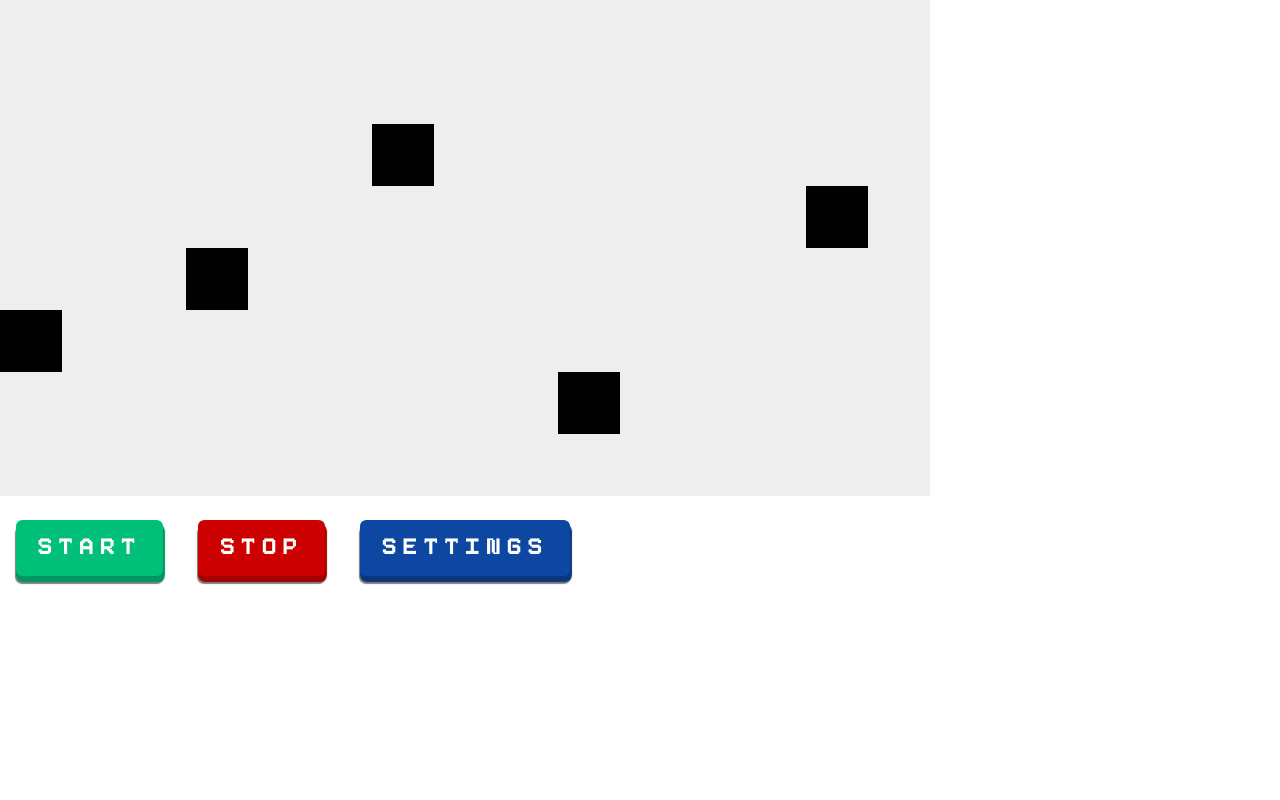
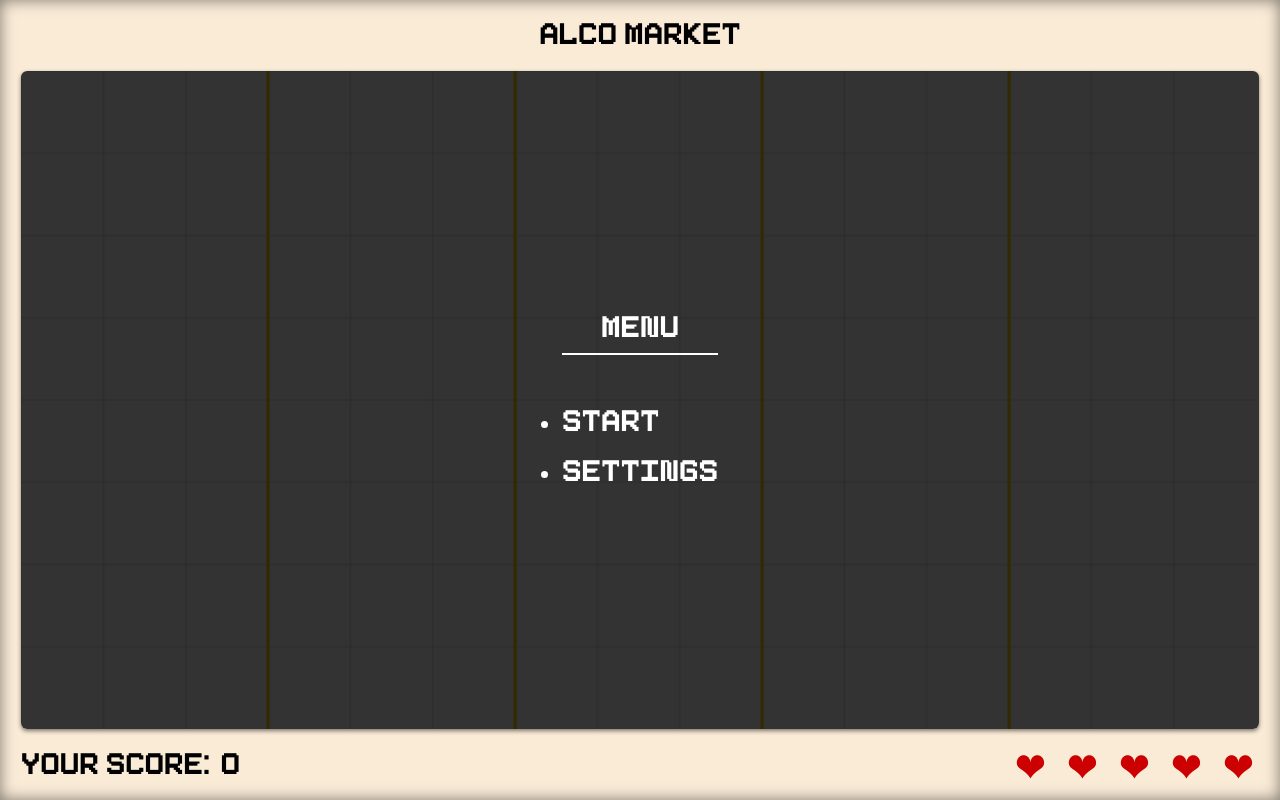
Before and after one commit to aimtupsu/5-minute-alco-market, a website built with webpack: page game-client/src/index.html in a window 1280 px wide. Built offline with nearby package versions, Linux system fonts and the light colour scheme; files whose address does not match are found by name.

Commit message:
some fix

```diff
--- a/game-client/package.json
+++ b/game-client/package.json
@@ -30,5 +30,8 @@
     "style-loader": "^2.0.0",
     "webpack": "^4.46.0",
     "webpack-cli": "^4.8.0"
+  },
+  "dependencies": {
+    "core-js": "^3.18.0"
   }
 }
--- a/game-client/src/assets/sass/fragments/base/_common.scss
+++ b/game-client/src/assets/sass/fragments/base/_common.scss
@@ -1,6 +1,5 @@
 :root {
   font-size: calc(0.5em + 1vw);
-  box-sizing: border-box;
   font-family: $primary-font;
   color: $primary-text-color;
   line-height: 1.2;
@@ -9,6 +8,7 @@
 * {
   padding: 0;
   margin: 0;
+  box-sizing: border-box;
 
   &::after,
   &::before {
@@ -26,3 +26,17 @@ ul,
 ol {
   list-style-type: none;
 }
+
+canvas {
+  display: block;
+}
+
+/** Support classes */
+
+.flex-1 {
+  flex: 1;
+}
+
+.flex-0 {
+  flex: 0;
+}
--- /dev/null
+++ b/game-client/src/assets/sass/fragments/components/_footer.scss
@@ -0,0 +1,21 @@
+.stats {
+  font-size: $primary-font-size;
+  display: flex;
+  align-items: center;
+  justify-content: space-between;
+  margin: 0.25em 0;
+
+  &__score,
+  &__lives {
+    font-size: $secondary-font-size;
+    display: flex;
+
+    > div {
+      margin-right: 0.25em;
+
+      &:last-child {
+        margin-right: 0;
+      }
+    }
+  }
+}
--- /dev/null
+++ b/game-client/src/assets/sass/fragments/components/_heart.scss
@@ -0,0 +1,21 @@
+.heart {
+  font-size: $secondary-font-size;
+  width: 1em;
+  height: 1em;
+  position: relative;
+  color: $speechRed;
+  overflow: hidden;
+
+  &::after {
+    text-align: center;
+    position: absolute;
+    top: 50%;
+    left: 50%;
+    transform: translate(-50%, -35%);
+    content: "❤";
+  }
+
+  &--grey {
+    color: $grey;
+  }
+}
--- /dev/null
+++ b/game-client/src/assets/sass/fragments/components/_menu.scss
@@ -0,0 +1,21 @@
+.menu {
+  font-size: $primary-font-size;
+  color: $secondary-text-color;
+
+  &__title {
+    margin-bottom: 1em;
+    text-align: center;
+    border-bottom: 2px solid;
+  }
+
+  &__list {
+    li {
+      cursor: pointer;
+      list-style-type: disc;
+
+      &:hover {
+        color: $speechRed;
+      }
+    }
+  }
+}
--- /dev/null
+++ b/game-client/src/assets/sass/fragments/components/_overlay.scss
@@ -0,0 +1,30 @@
+.overlay {
+  position: absolute;
+  top: 0;
+  right: 0;
+  bottom: 0;
+  left: 0;
+  background: transparentize($black, 0.2);
+  justify-content: center;
+  align-items: center;
+
+  &--show {
+    display: flex;
+  }
+
+  &--hide {
+    display: none;
+  }
+}
+
+.info {
+  font-size: 0.5rem;
+  text-align: center;
+  animation: info ease 1s forwards;
+}
+
+@keyframes info {
+  100% {
+    font-size: 8rem;
+  }
+}
--- /dev/null
+++ b/game-client/src/assets/sass/fragments/layout/_layout.scss
@@ -0,0 +1,28 @@
+.application {
+  font-size: $primary-font-size;
+  width: 100vw;
+  height: 100vh;
+  max-width: 100%;
+  max-height: 100%;
+  display: flex;
+  padding: 0 0.5em;
+  background: $app-background;
+  overflow: hidden;
+  flex-direction: column;
+  box-shadow: inset 0 0 15px transparentize($shadow-color, 0.5);
+
+  &__title {
+    font-size: $secondary-font-size;
+    text-align: center;
+    margin: 0.25em 0;
+  }
+}
+
+#canvas-container {
+  background: $white;
+  overflow: hidden;
+  display: flex;
+  border-radius: 0.15em;
+  box-shadow: 0 2px 4px transparentize($shadow-color, 0.5);
+  position: relative;
+}
--- a/game-client/src/assets/sass/styles.scss
+++ b/game-client/src/assets/sass/styles.scss
@@ -2,4 +2,8 @@
 @import "fragments/base/normalize";
 @import "fragments/base/typography";
 @import "fragments/base/common";
-@import "fragments/components/button";
+@import "fragments/layout/layout";
+@import "fragments/components/footer";
+@import "fragments/components/heart";
+@import "fragments/components/overlay";
+@import "fragments/components/menu";
--- a/game-client/src/constants/index.js
+++ b/game-client/src/constants/index.js
@@ -6,31 +6,38 @@ const level = {
 
 const lives = {
   EASY: 5,
-  NORMAL: 3,
-  HARD: 1,
+  NORMAL: 4,
+  HARD: 3,
 };
 
 const waves = {
   EASY: 5,
   NORMAL: 7,
-  HARD: 10,
+  HARD: 9,
 }
 
 const faster = {
   EASY: 1.2,
-  NORMAL: 1.4,
-  HARD: 1.6,
+  NORMAL: 1.3,
+  HARD: 1.4,
+};
+
+const statsType = {
+  LIVES: "LIVES",
+  SCORE: "SCORE",
 };
 
 const FIRST_WAVE_SPEED = 1.2;
-// Делаем задержку первой волны не равную 0, чтобы дать пользователю подготовиться :)
-const FIRST_WAVE_DELAY = 1;
+const WAVE_DELAY = 2;
+const ONE_ITERATION = 1000;
 
 export default {
   level,
   lives,
   waves,
   faster,
+  statsType,
   FIRST_WAVE_SPEED,
-  FIRST_WAVE_DELAY,
+  WAVE_DELAY,
+  ONE_ITERATION,
 };
--- a/game-client/src/index.html
+++ b/game-client/src/index.html
@@ -7,10 +7,21 @@
     <title>NAME</title>
 </head>
 <body>
-    <div id="application"></div>
-    <div class="button button--start">Start</div>
-    <div class="button button--stop">Stop</div>
-    <div class="button">Settings</div>
+    <div class="application">
+        <div class="application__title">Alco Market</div>
+        <div id="canvas-container" class="flex-1">
+            <div id="overlay" class="overlay overlay--hide">
+                <div class="overlay__content"></div>
+            </div>
+        </div>
+        <div class="stats">
+            <div class="stats__score">
+                <div class="caption">Your score:</div>
+                <div id="score" class="score">0</div>
+            </div>
+            <div id="lives" class="stats__lives"></div>
+        </div>
+    </div>
     <script src="bundle.VERSION.js"></script>
 </body>
 </html>
--- a/game-client/src/main.js
+++ b/game-client/src/main.js
@@ -1,14 +1,9 @@
 import "./scripts/helpers/global";
 
-import "./scripts/webcoket/websocket";
 import "./assets/sass/styles.scss";
 
 import Game from "./scripts/game/game";
 
 window.onload = () => {
-  const game = new Game();
-
-  console.log('game: ', game);
-
-  game.start();
+  window.game = new Game();
 };
--- a/game-client/src/scripts/game/canvas.js
+++ b/game-client/src/scripts/game/canvas.js
@@ -1,37 +1,56 @@
 import helpers from "../helpers";
 
-function Canvas(game, settings) {
+import constants from "../../constants";
+
+function Canvas(settings, callbacks = {}) {
   if (!(this instanceof Canvas)) {
-    return new Canvas(settings);
+    return new Canvas(settings, callbacks);
   }
 
   const {
-    canvasWidth,
-    canvasHeight,
     canvasContainerId,
     canvasBackgroundColor,
     countTapes,
     countCellsOnTape
   } = settings;
 
-  const cellSize = helpers.round(canvasWidth / countTapes / countCellsOnTape);
-  const countCellsInWidth = helpers.round(canvasWidth / cellSize);
-  const countCellsInHeight = helpers.round(canvasHeight / cellSize);
+  this.callbacks = callbacks;
+  this.context = null;
+  this.cellSize = null;
+  this.countCellsInWidth = null
+  this.countCellsInHeight = null;
+  this.canvasWidth = null;
+  this.canvasHeight = null;
+  this.tapeSize = null;
+  this.countTapes = countTapes;
+  this.countCellsOnTape = countCellsOnTape;
+  this.canvasContainerId = canvasContainerId;
+  this.canvasBackgroundColor = canvasBackgroundColor;
 
-  this.game = game;
-  this.context = null;
+  this._initialize();
+  this._setContext();
+  this._bindEvents();
+}
+
+Canvas.prototype._initialize = function () {
+  const { countTapes, countCellsOnTape } = this;
+  const { w, h } = this._getSizeContainer();
+
+  const cellSize = helpers.floor(w / countTapes / countCellsOnTape);
+  const countCellsInWidth = helpers.floor(w / cellSize);
+  const countCellsInHeight = helpers.floor(h / cellSize);
+
   this.cellSize = cellSize;
   this.countCellsInWidth = countCellsInWidth;
   this.countCellsInHeight = countCellsInHeight;
   this.canvasWidth = countCellsInWidth * cellSize;
   this.canvasHeight = countCellsInHeight * cellSize;
-  this.canvasContainerId = canvasContainerId;
-  this.canvasBackgroundColor = canvasBackgroundColor;
   this.tapeSize = countCellsInWidth / countTapes;
-  this.countTapes = countTapes;
+};
 
-  this.setContext();
-}
+Canvas.prototype._setContext = function () {
+  this.context = this._renderIntoDOM().getContext('2d');
+};
 
 Canvas.prototype._clear = function () {
   CanvasRenderingContext2D.prototype.clearRect.apply(this.context, helpers.asArray(arguments));
@@ -43,15 +62,7 @@ Canvas.prototype.clearAll = function () {
   return this;
 };
 
-Canvas.prototype.clearYRect = function (fromY, toY) {
-  const { cellSize, canvasWidth } = this;
-
-  this._clear(0, fromY * cellSize, canvasWidth, (toY - fromY + 1) * cellSize);
-
-  return this;
-};
-
-Canvas.prototype.setContextAttrs = function (objectProps) {
+Canvas.prototype._setContextAttrs = function (objectProps) {
   const { context } = this;
 
   for (let prop in objectProps) {
@@ -65,7 +76,7 @@ Canvas.prototype.drawLine = function (fromX, fromY, toX, toY, props = false) {
   const { context } = this;
 
   if (props) {
-    this.setContextAttrs(props);
+    this._setContextAttrs(props);
   }
 
   context.beginPath();
@@ -118,39 +129,50 @@ Canvas.prototype.drawGrid = function () {
   return this;
 };
 
-Canvas.prototype.renderIntoDOM = function () {
-  const {
-    canvasWidth,
-    canvasHeight,
-    canvasContainerId
-  } = this;
+Canvas.prototype._getContainer = function () {
+  return document.getElementById(this.canvasContainerId) || document.body;
+};
+
+Canvas.prototype._getSizeContainer = function (element) {
+  const container = element || this._getContainer();
+
+  const rect = container.getBoundingClientRect();
+
+  return {
+    w: helpers.round(rect.width),
+    h: helpers.round(rect.height),
+  };
+};
+
+Canvas.prototype._renderIntoDOM = function () {
+  const { canvasWidth, canvasHeight } = this;
+  const container = this._getContainer();
 
   const canvas = document.createElement("canvas");
-  const container = document.getElementById(canvasContainerId);
 
   canvas.width = canvasWidth;
   canvas.height = canvasHeight;
 
-  if (container) {
-    container.appendChild(canvas);
-  } else {
-    document.body.appendChild(canvas);
-  }
-
-  this._bindEvents(canvas);
+  container.appendChild(canvas);
 
   return canvas;
 };
 
-Canvas.prototype.setContext = function () {
-  this.context = this.renderIntoDOM().getContext("2d");
+Canvas.prototype._bindEvents = function () {
+  const { cellSize, context: { canvas }, callbacks } = this;
 
-  return this;
-};
+  const rect = canvas.getBoundingClientRect();
 
-Canvas.prototype._bindEvents = function (canvas) {
-  const { cellSize, game } = this;
-  const rect = canvas.getBoundingClientRect();
+  window.addEventListener('resize', () => {
+    const { canvasWidth, canvasHeight } = this;
+
+    this._initialize();
+
+    canvas.width = canvasWidth;
+    canvas.height = canvasHeight;
+
+    this.drawGrid();
+  }, false);
 
   canvas.addEventListener("click", (event) => {
     const x = event.clientX - rect.left,
@@ -159,22 +181,8 @@ Canvas.prototype._bindEvents = function (canvas) {
     const resX = helpers.floor(x / cellSize),
           resY = helpers.floor(y / cellSize) + 1;
 
-    game.check(resX, resY);
+    callbacks.updateStats && callbacks.updateStats(constants.statsType.SCORE, { x: resX, y: resY });
   }, false);
-};
-
-Canvas.prototype.fillYBackground = function (fromY, toY, color) {
-  const {
-    context,
-    canvasWidth,
-    canvasBackgroundColor,
-    cellSize,
-  } = this;
-
-  context.fillStyle = canvasBackgroundColor;
-  context.fillRect(0, fromY * cellSize, canvasWidth, (toY - fromY + 1) * cellSize);
-
-  return this;
 };
 
 Canvas.prototype.getTapesPositions = function () {
--- a/game-client/src/scripts/game/game-settings.js
+++ b/game-client/src/scripts/game/game-settings.js
@@ -1,8 +1,6 @@
 const defaultSettings = {
-  canvasWidth: 931,
-  canvasHeight: 503,
   canvasBackgroundColor: "#eee",
-  canvasContainerId: "application",
+  canvasContainerId: "canvas-container",
   countTapes: 5,
   countCellsOnTape: 3,
   level: "EASY",
--- a/game-client/src/scripts/game/game.js
+++ b/game-client/src/scripts/game/game.js
@@ -1,5 +1,7 @@
 import Canvas from "./canvas";
 import Wave from "./wave";
+
+import layout from "../layout";
 
 import helpers from "../helpers";
 
@@ -18,16 +20,23 @@ function Game(customSettings) {
 
   const combineSettings = { ...defaultSettings, ...customSettings };
 
-  this.canvas = new Canvas(this, combineSettings);
+  this.callbacks = {
+    updateStats: this.updateStats.bind(this),
+  };
+
+  this.canvas = new Canvas(combineSettings, this.callbacks);
 
   // Массив волн
   this.waves = [];
 
+  // Индекс текущей волны
+  this.currentWaveIndex = null;
+
   // Делители для частоты отрисовки, будем делить 1 секунду на значение, должен быть > 0
   this.wavesSpeeds = [];
 
-  // Задержки начальной отрисовки волн, в секундах
-  this.wavesDelays = [];
+  // Задержка начальной отрисовки волны, в секундах
+  this.waveDelay = null;
 
   // Хранилище таймеров для перерисовки волн
   // Необходимо очищать значение для волны, когда количество элементов в волне закончилось
@@ -42,53 +51,44 @@ function Game(customSettings) {
   // Кол-во жизней
   this.lives = null;
 
+  // Количество очков
+  this.score = null;
+
   this._initialize();
 
   Game.instance = this;
 }
 
 Game.prototype._initialize = function () {
-  const { canvas } = this;
+  const { canvas, callbacks } = this;
 
   const waves = [],
-        wavesSpeeds = [],
-        wavesDelays = [];
+        wavesSpeeds = [];
 
   const level = this._level();
 
   // Задаем начальные значение для первой волны, от нее будем высчитывать значения для других волн
-  waves.push(new Wave(this));
+  waves.push(new Wave(canvas, callbacks));
   wavesSpeeds.push(constants.FIRST_WAVE_SPEED);
-  wavesDelays.push(constants.FIRST_WAVE_DELAY);
 
-  for (let i = 1; i <= level.waves; i++) {
-    // Берем предыдущую волну
-    const wave = waves[i - 1];
+  for (let i = 1; i < level.waves; i++) {
+    const speed = wavesSpeeds[i - 1];
 
-    // Находим элемент в волне, который имеет наименьшее значение по оси Y
-    const minY = helpers.getMinInArray(wave.products.map((product) => product.y));
-
-    // Находим середину полотна
-    const middleCell = canvas.countCellsInHeight / 2;
-
-    // Находим общее количество ячеек которое пройдет верхний элемент
-    const totalCells = helpers.abs(minY) + middleCell;
-
-    // Высчитываем время задержки отрисовки волн:
-    // Скорость прохождения одной клетки(1 / speed) * общее количество клеток + задержка пред. волны
-    const speed = wavesSpeeds[i - 1];
-    const delay = wavesDelays[i - 1];
-    const waveDelay = helpers.round(1 / speed * totalCells + delay);
-
-    waves.push(new Wave(this));
-    wavesDelays.push(waveDelay);
+    waves.push(new Wave(canvas, callbacks));
     wavesSpeeds.push(helpers.round(speed * level.faster * 100) / 100);
   };
 
   this.waves = waves;
+  this.currentWaveIndex = 0;
   this.wavesSpeeds = wavesSpeeds;
-  this.wavesDelays = wavesDelays;
+  this.waveDelay = constants.WAVE_DELAY;
   this.lives = level.lives;
+  this.score = 0;
+
+  canvas.clearAll().drawGrid();
+
+  layout.renderLives(level.waves);
+  layout.showMenu();
 };
 
 Game.prototype._level = function () {
@@ -123,108 +123,116 @@ Game.prototype._level = function () {
 };
 
 Game.prototype.start = function () {
-  const {
-    waves,
-    wavesDelays,
-    wavesSpeeds
-  } = this;
-
-  waves.forEach((wave, index) => {
-    this._animate(wave, wavesDelays[index], wavesSpeeds[index], index);
-  });
+  this._animate();
 };
 
 Game.prototype.stop = function () {
-  const { wavesIntervalTimers, wavesTimeoutTimers } = this;
+  const { wavesIntervalTimers, wavesTimeoutTimers, score } = this;
 
   wavesIntervalTimers.forEach(clearInterval);
   wavesTimeoutTimers.forEach(clearTimeout);
+
+  layout.showEnd(score);
 };
 
-Game.prototype.update = function (currentWaveIndex) {
-  const { waves, wavesIntervalTimers } = this;
+Game.prototype.updateStats = function (type, params) {
+  const { currentWaveIndex, waves, score, lives } = this;
 
-  if (!waves[currentWaveIndex].length) {
-    clearInterval(wavesIntervalTimers[currentWaveIndex]);
+  switch(type) {
+    case constants.statsType.LIVES:
+      const { count } = params;
+
+      const newLives = lives - count;
+      this.lives = newLives;
+
+      if (newLives === 0) {
+        this.stop();
+      }
+
+      layout.updateLives(count);
+
+      break;
+
+    case constants.statsType.SCORE:
+      const wave = waves[currentWaveIndex];
+
+      const { x, y } = params;
+
+      const searchProduct = wave.products.filter((product) => product.x === x && product.y === y)[0];
+
+      if (searchProduct) {
+        const newScore = score + currentWaveIndex + 1;
+        this.score = newScore;
+
+        wave.update(searchProduct.id);
+
+        layout.renderScore(newScore);
+      }
+
+      break;
+
+    default:
+      return;
   }
 };
 
-Game.prototype._getWaveBound = function (i) {
-  const { waves, canvas } = this;
+Game.prototype._update = function () {
+  const { waves, wavesIntervalTimers, currentWaveIndex } = this;
+  const wave = waves[currentWaveIndex];
 
-  const wave = waves[i];
-  const prevWave = waves[i - 1];
-  const nextWave = waves[i + 1];
+  if (!wave.products.length) {
+    clearInterval(wavesIntervalTimers[currentWaveIndex]);
 
-  const positionsY = wave.products.map((product) => product.y);
+    const nextWaveIndex = currentWaveIndex + 1;
 
-  let min = helpers.getMinInArray(positionsY),
-      max = helpers.getMaxInArray(positionsY);
+    if (nextWaveIndex < waves.length) {
+      this.currentWaveIndex = nextWaveIndex;
+      this._animate();
+    } else {
+      this.stop();
+      return;
+    }
 
-  if (nextWave && nextWave.length) {
-    const nextMax = helpers.getMaxInArray(nextWave.products.map((product) => product.y));
-
-    if (helpers.isNumeric(nextMax)) {
-      min = nextMax;
-    }
   } else {
-    min = 0;
+    wave.update();
   }
-
-  if (prevWave && prevWave.length) {
-    const prevMin = helpers.getMinInArray(prevWave.products.map((product) => product.y));
-
-    if (helpers.isNumeric(prevMin)) {
-
-    }
-  } else {
-    max = canvas.countCellsInHeight;
-  }
-
-  return { max, min };
 };
 
-Game.prototype.check = function (x, y) {
-  const { waves } = this;
-
-  waves.forEach((wave) => {
-    wave.products.forEach((product, index) => {
-      if (product.x === x && product.y === y) {
-        wave.removeProducts([index]);
-      }
-    });
-  });
-};
-
-Game.prototype._animate = function (wave, delay, speed, index) {
-  const game = this;
-
+Game.prototype._animate = function () {
   const {
     wavesTimeoutTimers,
     wavesIntervalTimers,
-    canvas
-  } = game;
+    currentWaveIndex,
+    waves,
+    waveDelay,
+    wavesSpeeds,
+    canvas,
+  } = this;
 
   let timer = null;
 
-  wavesTimeoutTimers.push(timer = setTimeout(function () {
+  const wave = waves[currentWaveIndex];
+  const speed = wavesSpeeds[currentWaveIndex];
+
+  layout.showWave(currentWaveIndex);
+
+  wavesTimeoutTimers.push(timer = setTimeout(() => {
     // Волна запущена, можно очистить таймер
     clearTimeout(timer);
 
-    wavesIntervalTimers.push(setInterval(function () {
-      const { min, max } = game._getWaveBound(index);
+    layout.hideOverlay();
 
-      canvas.clearYRect(min, max).fillYBackground(min, max)// .drawGrid();
+    wavesIntervalTimers.push(setInterval(() => {
 
-      wave.draw();
-      wave.move();
+    canvas.clearAll().drawGrid();
 
-      game.update.call(game, index);
+    wave.draw().move();
 
-      wave.update();
-    }, helpers.round(1000 / speed)));
+    this._update();
 
-  }, delay * 1000));
+    }, helpers.round(constants.ONE_ITERATION / speed)));
+
+  }, constants.ONE_ITERATION * waveDelay));
 };
 
 export default Game;
--- a/game-client/src/scripts/game/product.js
+++ b/game-client/src/scripts/game/product.js
@@ -1,10 +1,11 @@
-function Product(x, y) {
+function Product(id, x, y) {
   if (!(this instanceof Product)) {
-    return new Product(x, y, moveDelay);
+    return new Product(id, x, y);
   }
 
   this.x;
   this.y;
+  this.id = id;
 
   this.move(x, y);
 }
--- a/game-client/src/scripts/game/wave.js
+++ b/game-client/src/scripts/game/wave.js
@@ -2,18 +2,29 @@ import Product from "./product";
 
 import helpers from "../helpers";
 
-function Wave(game) {
+import constants from "../../constants";
+
+function Wave(canvas, callbacks = {}) {
   if (!(this instanceof Wave)) {
-    return new Wave(game);
+    return new Wave(canvas, callbacks);
   }
 
-  this.game = game;
-  this.products = this.createProducts();
-  this.length = this.products.length;
+  this.canvas = canvas;
+  this.callbacks = callbacks;
+  this.products = [];
+
+  this._initialize();
 }
 
-Wave.prototype.getInitialRandomPosition = function () {
-  const { canvas } = this.game;
+Wave.prototype._initialize = function () {
+  const productsPositions = this._getInitialRandomPosition();
+  const products = productsPositions.map((value, index) => new Product(index, value.x, value.y));
+
+  this.products = products;
+};
+
+Wave.prototype._getInitialRandomPosition = function () {
+  const { canvas } = this;
 
   const tapesPositions = canvas.getTapesPositions();
   const initialYPositions = [];
@@ -31,20 +42,12 @@ Wave.prototype.getInitialRandomPosition = function () {
   return positions;
 };
 
-Wave.prototype.createProducts = function () {
-  const productsPositions = this.getInitialRandomPosition();
+Wave.prototype.draw = function () {
+  const { canvas, products } = this;
 
-  const products = productsPositions.map((value) => new Product(value.x, value.y));
+  products.forEach((product) => { product.draw(canvas); });
 
-  return products;
-};
-
-Wave.prototype.draw = function () {
-  const { canvas } = this.game;
-
-  this.products.forEach((product) => {
-    product.draw(canvas);
-  });
+  return this;
 };
 
 Wave.prototype.move = function () {
@@ -57,32 +60,43 @@ Wave.prototype.move = function () {
   return this;
 };
 
-Wave.prototype.update = function () {
-  this.removeProducts(this._check());
+Wave.prototype.update = function (productId) {
+  const { callbacks } = this;
+
+  if (helpers.isNumeric(productId)) {
+    this._removeProducts([productId]);
+  } else {
+    const deleteProducts = this._checkProducts();
+
+    if (deleteProducts.length) {
+      this._removeProducts(deleteProducts);
+
+      callbacks.updateStats &&
+        callbacks.updateStats(constants.statsType.LIVES, { count: deleteProducts.length });
+    }
+  }
 };
 
-Wave.prototype._check = function () {
-  const { products } = this;
-  const { canvas } = this.game;
+Wave.prototype._checkProducts = function () {
+  const { products, canvas } = this;
 
-  const deleteIndx = [];
+  const deleteProductsIds = [];
 
-  products.forEach((product, index) => {
+  products.forEach((product) => {
     if (product.y > canvas.countCellsInHeight) {
-      deleteIndx.push(index);
+      deleteProductsIds.push(product.id);
     }
   });
 
-  return deleteIndx;
+  return deleteProductsIds;
 };
 
-Wave.prototype.removeProducts = function (indexes) {
+Wave.prototype._removeProducts = function (ids) {
   const { products } = this;
 
-  const newProducts = products.filter((_, index) => !indexes.includes(index));
+  const newProducts = products.filter(({ id }) => !ids.includes(id));
 
   this.products = newProducts;
-  this.length = newProducts.length;
 };
 
 export default Wave;
--- /dev/null
+++ b/game-client/src/scripts/layout/index.js
@@ -0,0 +1,88 @@
+import helpers from "../helpers";
+
+const scoreHtml = document.getElementById("score");
+const livesHtml = document.getElementById("lives");
+const overlayHtml = document.getElementById("overlay");
+
+function renderScore(score) {
+  scoreHtml.innerHTML = score;
+};
+
+function renderLives(count) {
+  for (let i = 0; i < count; i++) {
+    const heart = document.createElement("div");
+    heart.className = "heart";
+
+    livesHtml.appendChild(heart);
+  }
+};
+
+function updateLives(count) {
+  const hearts = helpers.asArray(livesHtml.children);
+
+  const remainingLives = hearts.filter((heart) => !heart.classList.contains("heart--grey"));
+
+  let counter = count > remainingLives.length ? remainingLives.length : count;
+
+  while (counter > 0) {
+    const firstRemainingHeart = hearts.find((heart) => !heart.classList.contains("heart--grey"));
+
+    firstRemainingHeart && firstRemainingHeart.classList.add("heart--grey");
+
+    counter--;
+  }
+};
+
+function showOverlay(content) {
+  overlayHtml.classList.remove("overlay--hide");
+  overlayHtml.classList.add("overlay--show");
+
+  overlayHtml.firstElementChild.innerHTML = content;
+};
+
+function hideOverlay() {
+  overlayHtml.classList.remove("overlay--show");
+  overlayHtml.classList.add("overlay--hide");
+};
+
+function showMenu() {
+  const content =
+    `<div class="menu">
+      <div class="menu__title">
+        Menu
+      </div>
+      <ul class="menu__list">
+        <li onclick="window.game.start()">Start</li>
+        <li>Settings</li>
+      </ul>
+    </div>`;
+
+  showOverlay(content);
+};
+
+function showWave(index) {
+  const content = `<div class="info">Wave ${index + 1}</div>`;
+
+  showOverlay(content);
+};
+
+function showEnd(score) {
+  const content =
+    `<div class="info">
+      <div>Game Over</div>
+      <div>Your score ${score}</div>
+    </div>`;
+
+  showOverlay(content);
+};
+
+export default {
+  renderScore,
+  renderLives,
+  updateLives,
+  showOverlay,
+  hideOverlay,
+  showMenu,
+  showWave,
+  showEnd,
+}
```
Also changed, not shown: game-client/configs/babel.config.js (+8 -1 lines), game-client/src/assets/sass/fragments/helpers/_variables.scss (+5 -4 lines).
